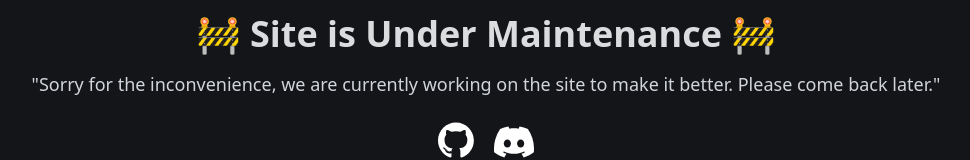
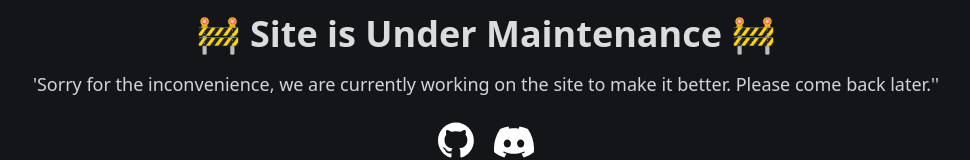
Before and after one commit to DevanAbinaya/maintenance-site, a Next.js app: page / in a window 1280 px wide. Shown: the part 392-552 px from the top of the page, without its empty margins (154-1124 px from the left). Built offline with nearby package versions, Linux system fonts and the light colour scheme.

Commit message:
Update index.tsx

```diff
--- a/pages/index.tsx
+++ b/pages/index.tsx
@@ -64,12 +64,12 @@ export default function Home() {
             🚧 Site is Under Maintenance 🚧
           </h1>
           <p className="text-base sm:text-lg xl:text-x text-gray-300 mb-6 text-center">
-            "Sorry for the inconvenience, we are currently working on the site
-            to make it better. Please come back later."
+            'Sorry for the inconvenience, we are currently working on the site
+            to make it better. Please come back later.''
           </p>
           <div className="flex gap-5">
             {/* Github */}
-            <Link href={"/github"} className="w-9 h-9">
+            <Link href="/github" className="w-9 h-9">
               <svg
                 xmlns="http://www.w3.org/2000/svg"
                 preserveAspectRatio="xMinYMin meet"
@@ -82,7 +82,7 @@ export default function Home() {
               </svg>
             </Link>
             {/* Discord */}
-            <Link href={"/discord"} className="w-10 h-10">
+            <Link href="/discord" className="w-10 h-10">
               <svg
                 xmlns="http://www.w3.org/2000/svg"
                 preserveAspectRatio="xMidYMid"
```
